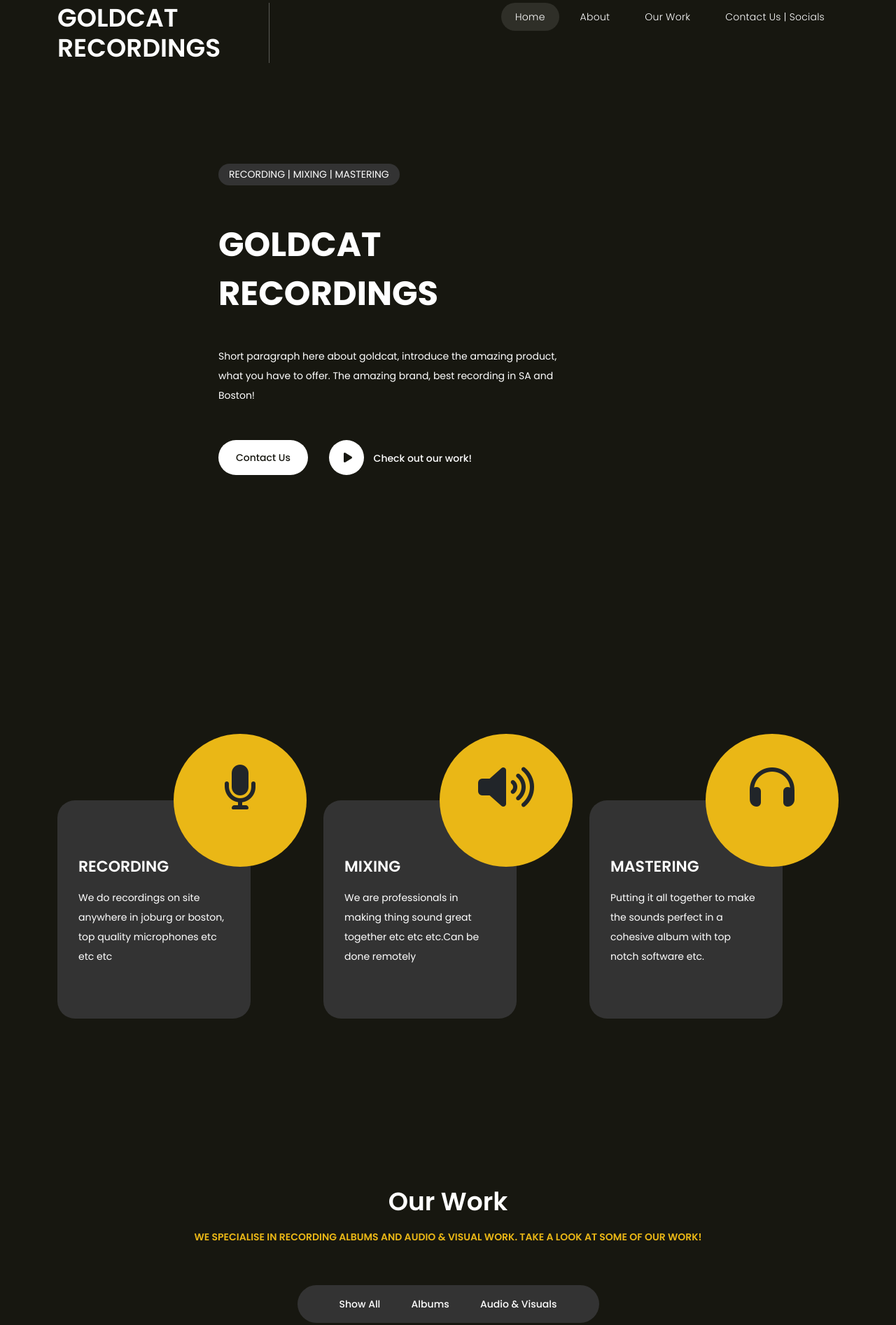
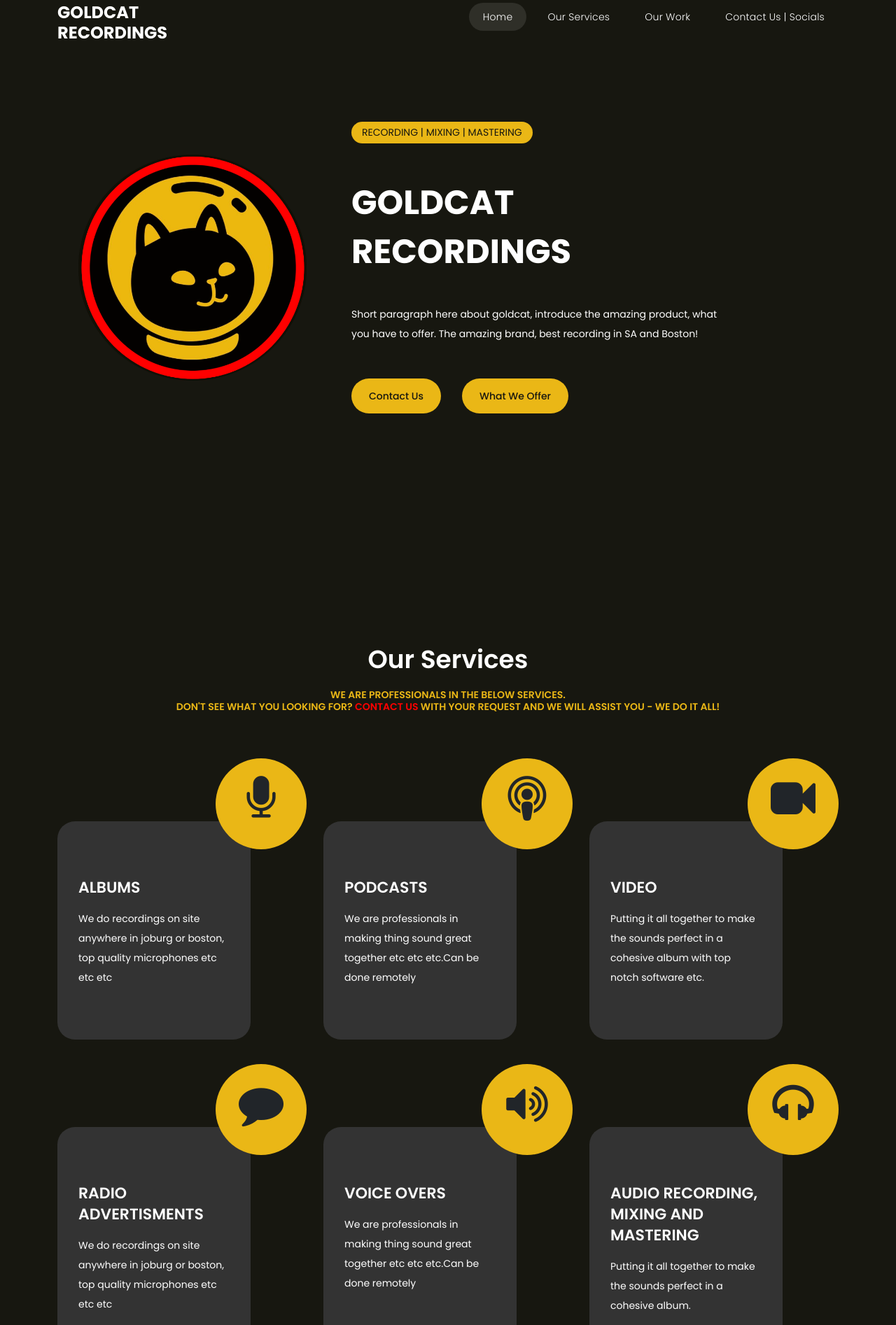
Before and after one commit to smatsukis/goldcat-recordings, a plain HTML site: page index.html in a window 1280 px wide. Shown: the part 36-1930 px from the top of the page at 70% size. Drawn offline with nearby package versions, Linux system fonts and the light colour scheme.

Commit message:
v3 commit - updated

```diff
--- a/assets/css/templatemo-scholar.css
+++ b/assets/css/templatemo-scholar.css
@@ -64,7 +64,6 @@ del,
 dfn,
 em,
 font,
-img,
 ins,
 kbd,
 q,
@@ -129,6 +128,27 @@ li {
     list-style: none;
 }
 
+.image-container {
+    display: flex;
+    justify-content: flex-end;
+    /* aligns image to the right */
+    align-items: center;
+    /* centers image vertically */
+    /* set the height of your container */
+}
+
+.image-container img {
+    height: 65%;
+    width: auto;
+    /* set the height of the image to 65% of the container height */
+}
+
+@media (max-width: 768px) {
+    .image-container {
+        justify-content: center;
+    }
+}
+
 header,
 nav,
 section,
@@ -247,7 +267,7 @@ body {
 }
 
 .main-button a:hover {
-    background-color: #171710;
+    background-color: #ff0000;
     color: #fff;
 }
 
@@ -362,7 +382,7 @@ Header Style
 .background-header {
     background-color: #171710 !important;
     border-radius: 0px 0px 25px 25px;
-    height: 110px!important;
+    height: 85px!important;
     position: fixed!important;
     top: 0!important;
     left: 0;
@@ -752,30 +772,18 @@ Banner Style
     padding: 170px 0px 120px 0px;
 }
 
-.main-banner .item-1 {
-    background-image: url(../images/banner-item-01.jpg);
-}
-
-.main-banner .item-2 {
-    background-image: url(../images/banner-item-02.jpg);
-}
-
-.main-banner .item-3 {
-    background-image: url(../images/banner-item-03.jpg);
-}
-
 .main-banner .item {
     background-repeat: no-repeat;
     background-position: center center;
     background-size: cover;
     border-radius: 25px;
-    padding: 100px 100px;
-    margin-left: 130px;
+    padding: 40px 40px;
+    /* margin-left: 130px; */
 }
 
 .main-banner .item span.category {
-    background-color: #333333;
-    color: #fff;
+    background-color: #eab716;
+    color: #171710;
     font-size: 14px;
     text-transform: uppercase;
     padding: 5px 15px;
@@ -789,13 +797,13 @@ Banner Style
     font-weight: 700;
     color: #fff;
     line-height: 70px;
-    width: 60%;
+    width: 80%;
     margin-bottom: 40px;
 }
 
 .main-banner .item p {
     color: #fff;
-    width: 65%;
+    width: 80%;
 }
 
 .main-banner .item .buttons {
@@ -810,7 +818,7 @@ Banner Style
 .main-banner .item .buttons .main-button a {
     font-size: 14px;
     color: #171710;
-    background-color: #fff;
+    background-color: #eab716;
     display: inline-block;
     height: 50px;
     line-height: 50px;
@@ -888,20 +896,20 @@ Services Style
 }
 
 .services .service-item .icon {
-    width: 190px;
-    height: 190px;
+    width: 130px;
+    height: 130px;
     display: inline-block;
     text-align: center;
-    line-height: 190px;
+    line-height: 150px;
     background-color: #eab716;
     border-radius: 50%;
     position: absolute;
     right: 0;
-    top: -95px;
+    top: -90px;
 }
 
 .services .service-item .icon img {
-    max-width: 86px;
+    max-width: 80px;
     transition: all .2s;
 }
 
@@ -1197,7 +1205,7 @@ Facts Style
 }
 
 .fun-facts h2 {
-    color: #fff;
+    color: #333333;
     font-size: 48px;
     font-weight: 700;
 }
@@ -1208,7 +1216,7 @@ Facts Style
 }
 
 .fun-facts p {
-    color: #fff;
+    color: #333333;
     font-size: 15px;
     font-weight: 500;
     margin-top: 15px;
@@ -1270,7 +1278,7 @@ Team Style
 
 .team-member .main-content ul li a {
     background-color: #fff;
-    color: #7a6ad8;
+    color: #ff0000;
     display: inline-block;
     text-align: center;
     line-height: 40px;
@@ -1282,7 +1290,7 @@ Team Style
 }
 
 .team-member .main-content ul li a:hover {
-    background-color: #7a6ad8;
+    background-color: #ff0000;
     color: #fff;
 }
 
--- a/index.html
+++ b/index.html
@@ -5,16 +5,19 @@
 
     <meta charset="utf-8">
     <meta name="viewport" content="width=device-width, initial-scale=1, shrink-to-fit=no">
+
     <link href="https://fonts.googleapis.com/css2?family=Poppins:wght@100;200;300;400;500;600;700;800;900&display=swap" rel="stylesheet">
-    <link rel="stylesheet" href="https://cdnjs.cloudflare.com/ajax/libs/font-awesome/4.7.0/css/font-awesome.min.css">
+
     <title>GOLDCAT RECORDINGS</title>
 
     <!-- Bootstrap core CSS -->
     <link href="vendor/bootstrap/css/bootstrap.min.css" rel="stylesheet">
 
+    <link rel="icon" href="assets/images/landing_no-bg.png" type="image/x-icon" />
+
 
     <!-- Additional CSS Files -->
-    <link rel="stylesheet" href="assets/css/fontawesome.css">
+    <link rel="stylesheet" href="https://cdnjs.cloudflare.com/ajax/libs/font-awesome/4.7.0/css/font-awesome.min.css">
     <link rel="stylesheet" href="assets/css/templatemo-scholar.css">
     <link rel="stylesheet" href="assets/css/owl.css">
     <link rel="stylesheet" href="assets/css/animate.css">
@@ -51,7 +54,8 @@ https://templatemo.com/tm-586-scholar
                     <nav class="main-nav">
                         <!-- ***** Logo Start ***** -->
                         <a href="index.html" class="logo">
-                            <h1>GOLDCAT RECORDINGS</h1>
+
+                            <h4> GOLDCAT RECORDINGS</h4>
                         </a>
                         <!-- ***** Logo End ***** -->
                         <!-- ***** Serach Start ***** -->
@@ -59,7 +63,7 @@ https://templatemo.com/tm-586-scholar
                         <!-- ***** Menu Start ***** -->
                         <ul class="nav">
                             <li class="scroll-to-section"><a href="#top" class="active">Home</a></li>
-                            <li class="scroll-to-section"><a href="#about">About</a></li>
+                            <li class="scroll-to-section"><a href="#about">Our Services</a></li>
                             <li class="scroll-to-section"><a href="#services">Our Work</a></li>
                             <li class="scroll-to-section"><a href="#contact">Contact Us | Socials</a></li>
                         </ul>
@@ -76,9 +80,12 @@ https://templatemo.com/tm-586-scholar
 
     <div class="main-banner" id="top">
         <div class="container">
-            <div class="row">
-                <div class="col-lg-12">
-                    <div class="owl-carousel owl-banner">
+            <div class="jumbotron">
+                <div class="row">
+                    <div class="col-lg-4 image-container">
+                        <img src="assets/images/landing_no-bg.png"></img>
+                    </div>
+                    <div class="col-lg-8">
                         <div class="item">
                             <div class="header-text">
                                 <span class="category">Recording | Mixing | Mastering</span>
@@ -86,15 +93,14 @@ https://templatemo.com/tm-586-scholar
                                 <p>Short paragraph here about goldcat, introduce the amazing product, what you have to offer. The amazing brand, best recording in SA and Boston!</p>
                                 <div class="buttons">
                                     <div class="main-button">
-                                        <a href="#">Contact Us</a>
+                                        <a href="#contact">Contact Us</a>
                                     </div>
-                                    <div class="icon-button">
-                                        <a href="#"><i class="fa fa-play"></i> Check out our work!</a>
+                                    <div class="main-button">
+                                        <a href="#about">What We Offer</a>
                                     </div>
                                 </div>
                             </div>
                         </div>
-
                     </div>
                 </div>
             </div>
@@ -104,13 +110,58 @@ https://templatemo.com/tm-586-scholar
     <div class="services section" id="about">
         <div class="container">
             <div class="row">
+                <div class="col-lg-12 text-center">
+                    <div class="section-heading">
+                        <h2>Our Services</h2>
+                        <h6>We are professionals in the below services. <br>Don't see what you looking for? <a href="#contact" style="color:#ff0000">Contact us</a> with your request and we will assist you - we do it all!
+                        </h6>
+
+                    </div>
+                </div>
+            </div>
+            <div class="row">
                 <div class="col-lg-4 col-md-6">
                     <div class="service-item">
                         <div class="icon">
                             <i class="fa fa-microphone fa-4x"></i>
                         </div>
                         <div class="main-content">
-                            <h4>RECORDING</h4>
+                            <h4>ALBUMS</h4>
+                            <p>We do recordings on site anywhere in joburg or boston, top quality microphones etc etc etc</p>
+                        </div>
+                    </div>
+                </div>
+                <div class="col-lg-4 col-md-6">
+                    <div class="service-item">
+                        <div class="icon">
+                            <i class="fa fa-podcast fa-4x"></i>
+                        </div>
+                        <div class="main-content">
+                            <h4>PODCASTS</h4>
+                            <p>We are professionals in making thing sound great together etc etc etc.Can be done remotely</p>
+                        </div>
+                    </div>
+                </div>
+                <div class="col-lg-4 col-md-6">
+                    <div class="service-item">
+                        <div class="icon">
+                            <i class="fa fa-video-camera fa-4x"></i>
+                        </div>
+                        <div class="main-content">
+                            <h4>VIDEO</h4>
+                            <p>Putting it all together to make the sounds perfect in a cohesive album with top notch software etc.</p>
+                        </div>
+                    </div>
+                </div>
+            </div>
+            <div class="row">
+                <div class="col-lg-4 col-md-6">
+                    <div class="service-item">
+                        <div class="icon">
+                            <i class="fa fa-comment fa-4x"></i>
+                        </div>
+                        <div class="main-content">
+                            <h4>RADIO ADVERTISMENTS</h4>
                             <p>We do recordings on site anywhere in joburg or boston, top quality microphones etc etc etc</p>
                         </div>
                     </div>
@@ -121,7 +172,7 @@ https://templatemo.com/tm-586-scholar
                             <i class="fa fa-volume-up fa-4x"></i>
                         </div>
                         <div class="main-content">
-                            <h4>MIXING</h4>
+                            <h4>VOICE OVERS</h4>
                             <p>We are professionals in making thing sound great together etc etc etc.Can be done remotely</p>
                         </div>
                     </div>
@@ -132,8 +183,8 @@ https://templatemo.com/tm-586-scholar
                             <i class="fa fa-headphones fa-4x"></i>
                         </div>
                         <div class="main-content">
-                            <h4>MASTERING</h4>
-                            <p>Putting it all together to make the sounds perfect in a cohesive album with top notch software etc.</p>
+                            <h4>AUDIO RECORDING, MIXING AND MASTERING</h4>
+                            <p>Putting it all together to make the sounds perfect in a cohesive album.</p>
                         </div>
                     </div>
                 </div>
@@ -146,8 +197,8 @@ https://templatemo.com/tm-586-scholar
             <div class="row">
                 <div class="col-lg-12 text-center">
                     <div class="section-heading">
-                        <h2>Our Work</h2>
-                        <h6>We specialise in recording albums and audio & visual work. Take a look at some of our work!</h6>
+                        <h2>Some of Our Work</h2>
+                        <h6>We specialise in recording albums and audio & visual work. Take a look!</h6>
 
                     </div>
                 </div>
@@ -331,19 +382,27 @@ https://templatemo.com/tm-586-scholar
                         <h2>We can't wait to hear from you!</h2>
                         <p style="color:#fff;">Wether in Boston, South Africa, or anywhere in the world, we can accomodate your needs! Send us a message or follow us on social media!</p>
                         <br><br>
-                        <div class="row">
-                            <div class="col-lg-6 align-self-center">
-                                <i class="fa fa-instagram fa-3x" aria-hidden="true"></i>
+                        <div class="row text-center">
+                            <div class="col-4">
+                                <a href="#"><i class="fa fa-facebook fa-4x" style = "color:#eab716;" aria-hidden="true"></i></a>
                             </div>
-                            <div class="col-lg-6 align-self-center"><i class="fa fa-instagram fa-4x"></i></div>
+                            <div class="col-4">
+                                <a href="#"><i class="fa fa-instagram fa-4x" style = "color:#eab716;" aria-hidden="true"></i></a>
+                            </div>
+                            <div class="col-4">
+                                <a href=""><i class="fa fa-youtube fa-4x" style = "color:#eab716;" aria-hidden="true"></i></a>
+                            </div>
                         </div>
+                        <br><br>
                     </div>
                 </div>
+
                 <div class="col-lg-6">
                     <div class="contact-us-content">
                         <form id="contact-form" action="" method="post">
                             <div class="row">
                                 <div class="col-lg-12">
+
                                     <fieldset>
                                         <input type="name" name="name" id="name" placeholder="Your Name..." autocomplete="on" required>
                                     </fieldset>
```
Also changed, not shown: assets/images/landing_no-bg.png (added).
